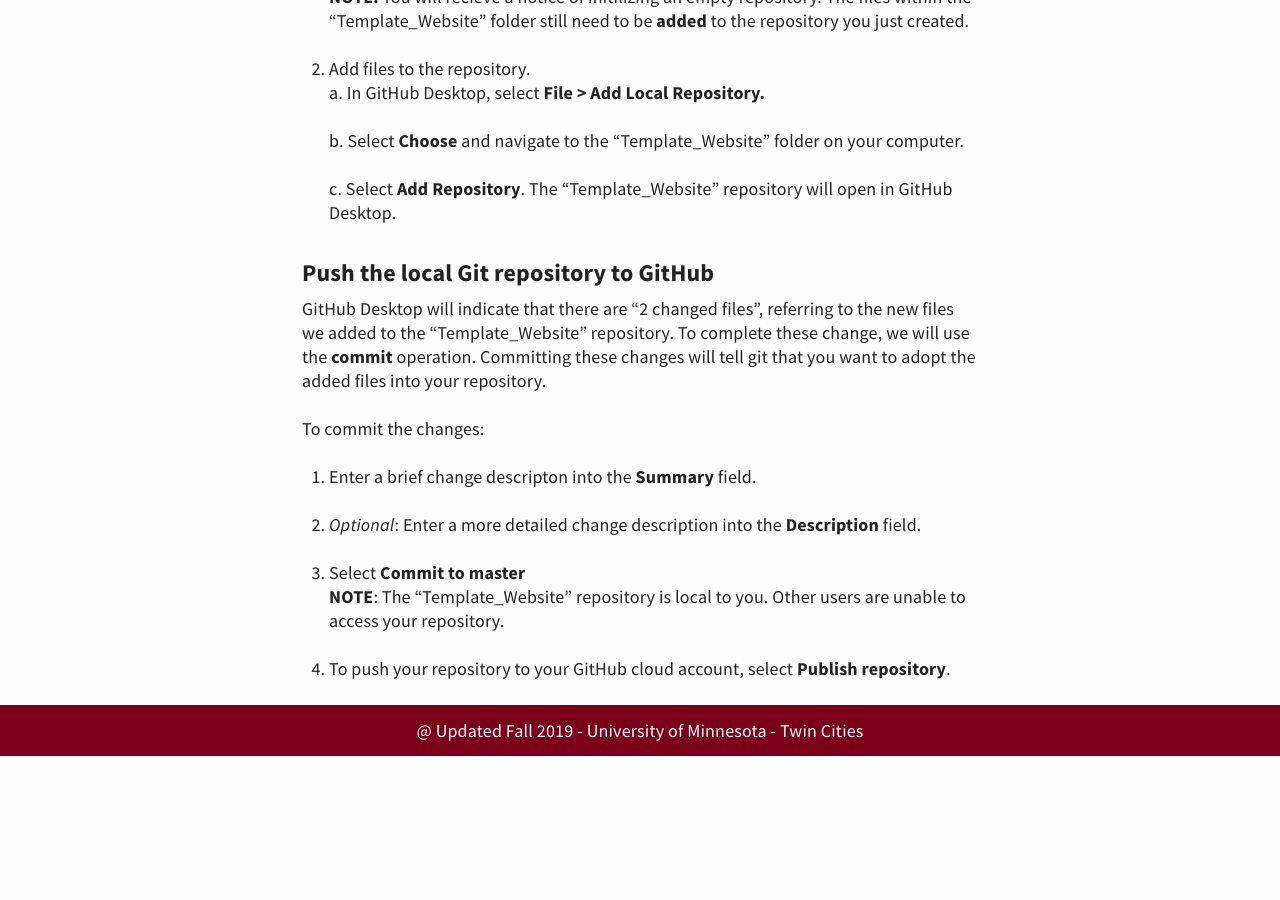
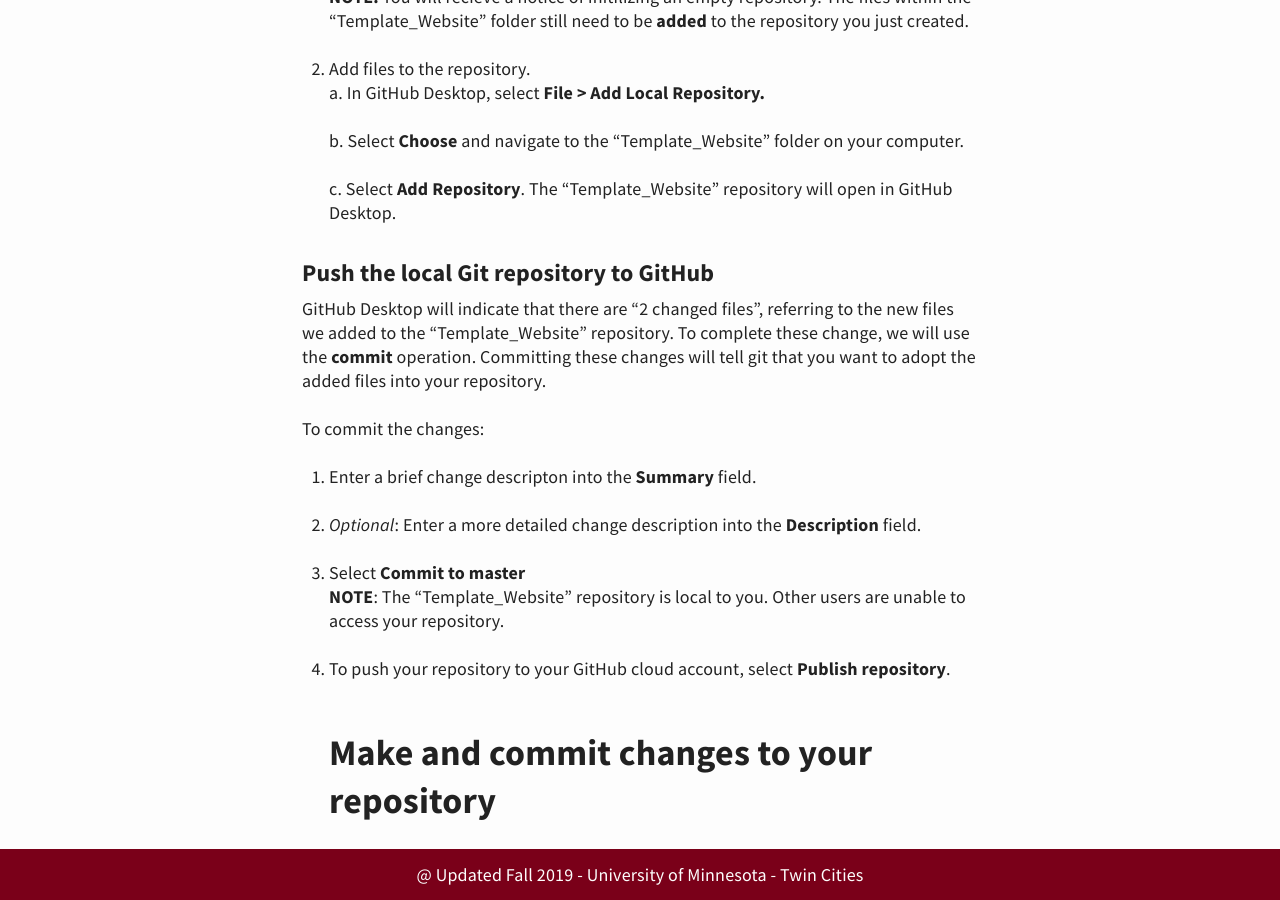
Before and after one commit to kristinashirk/digital-tech, a Jekyll site: the page built from _posts/2019-09-02-git and GitHub.md, in a window 1280 px wide and 900 px high, scrolled down 2610 px. Built offline with Jekyll 4.4.1, drawn with Linux system fonts in a browser that asks for light colours; before the commit the page ends 3366 px from its top, so only the background shows below that.

Commit message:
Adding a final section

```diff
--- a/_posts/2019-09-02-git and GitHub.md
+++ b/_posts/2019-09-02-git and GitHub.md
@@ -84,3 +84,4 @@ To commit the changes:
 **NOTE**: The "Template_Website" repository is local to you. Other users are unable to access your repository.
 
 4. To push your repository to your GitHub cloud account, select **Publish repository**.
+## Make and commit changes to your repository
```
